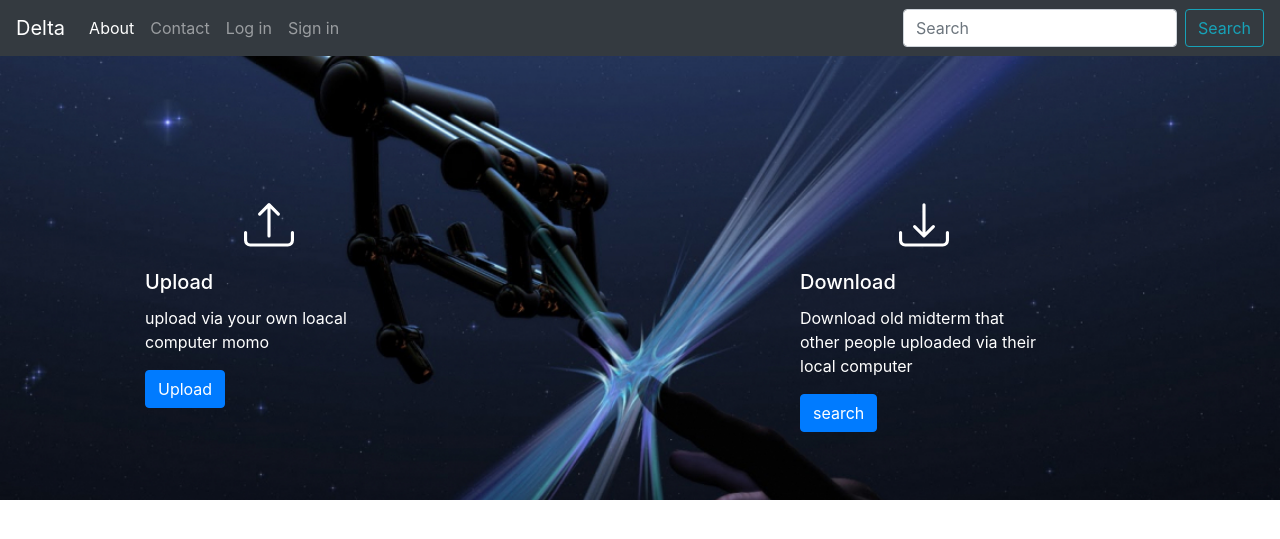
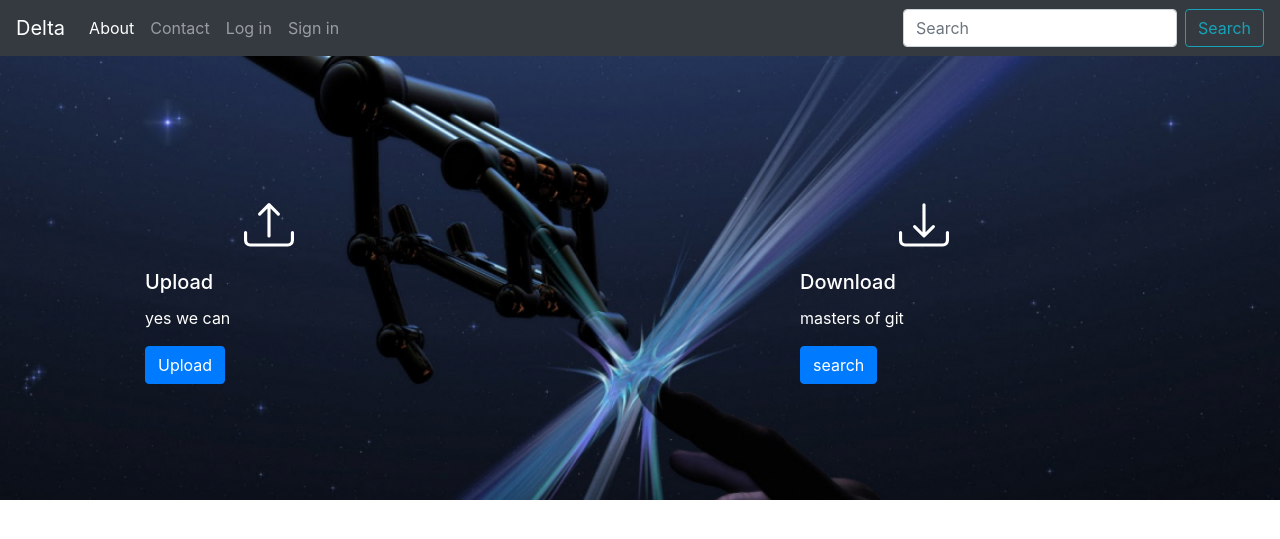
Before and after one commit to M-Dimbio/DeltaWeb-1, a Flask app: page / in a window 1280 px wide. Shown: the top 539 px of the page. Run offline with Flask 2, Linux system fonts and the light colour scheme; some libraries are stand-ins or nearby versions.

Commit message:
We mastered git

```diff
--- a/Templates/index.html
+++ b/Templates/index.html
@@ -70,7 +70,7 @@
           </svg>
           <div class="card-body">
             <h5 class="card-title">Upload</h5>
-            <p class="card-text">upload via your own loacal computer momo</p>
+            <p class="card-text">yes we can</p>
             <a href="#" class="btn btn-primary">Upload</a>
           </div>
         </div>
@@ -84,7 +84,7 @@
           <div class="card-body">
             <h5 class="card-title">Download</h5>
             <p class="card-text">
-              Download old midterm that other people uploaded via their local computer</p>
+              masters of git</p>
             <a href="#" class="btn btn-primary">search</a>
           </div>
         </div>
```
